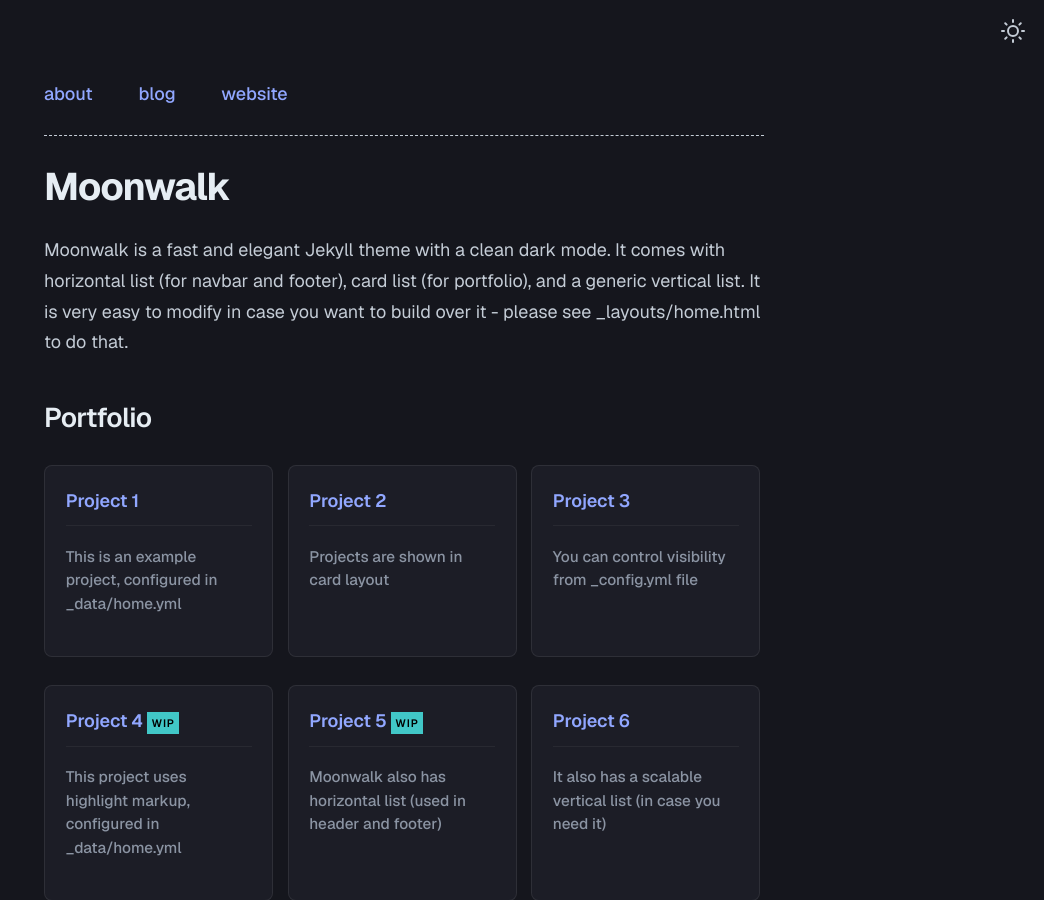
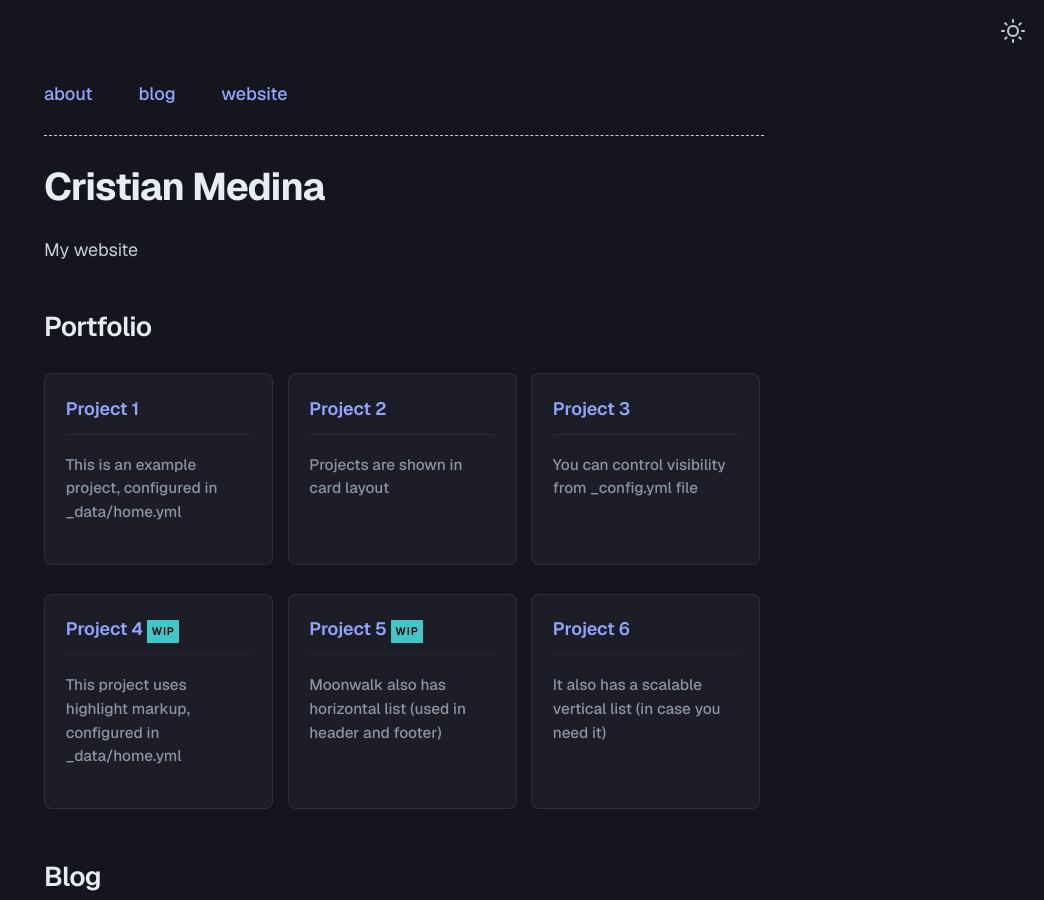
Before and after one commit to CAMV/CAMV.github.io, a Jekyll site: the page built from index.md, in a window 1280 px wide and 900 px high. Shown: the whole window, without its empty margins (236-1280 px from the left). Built offline with Jekyll 4.4.1, drawn with Linux system fonts in a browser that asks for light colours; some of the changed text lies outside the part shown.

Commit message:
Update site title and description in _config.yml

```diff
--- a/_config.yml
+++ b/_config.yml
@@ -1,9 +1,6 @@
-title: Moonwalk
-author: Abhinav Saxena
-url: https://www.abhinavsaxena.com # root address of the site
-baseurl: "/moonwalk/" # set to "/moonwalk" if hosting under a project subpath
-description: > # description of the site (multiple lines allowed)
-  Moonwalk is a fast and elegant Jekyll theme with a clean dark mode. It comes with horizontal list (for navbar and footer), card list (for portfolio), and a generic vertical list. It is very easy to modify in case you want to build over it - please see _layouts/home.html to do that.
+title: Cristian Medina
+description: >
+  My website
 
 permalink: /:slug
 
@@ -43,9 +40,6 @@ theme_config:
     title_blog: Blog
     title_old_projects: Old Projects
 
-soopr:
-  publish_token: "" # sign up at https://www.soopr.co to get your publish token and personalize share and reaction options
-
 highlighter: rouge
 
 sass:
```
